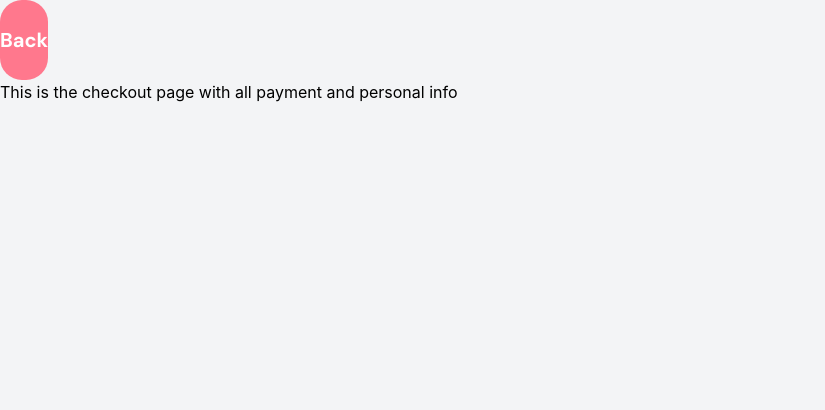
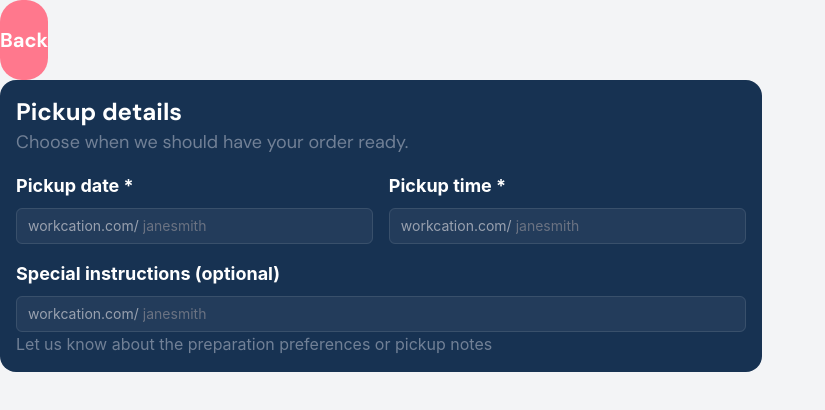
Before and after one commit to Chingsan53/SweetPOS, a React (Vite) app: page /checkout in a window 1280 px wide. Shown: the top 410 px of the page, without its empty margins (0-825 px from the left). Built offline with nearby package versions, Linux system fonts and the light colour scheme.

Commit message:
added checkout page

```diff
--- a/src/Pages/Checkout/Checkout.jsx
+++ b/src/Pages/Checkout/Checkout.jsx
@@ -1,4 +1,5 @@
 import { useNavigate } from "react-router-dom";
+import PersonalDetail from "./PersonalDetail";
 
 function Checkout() {
   const navigate = useNavigate();
@@ -11,7 +12,10 @@ function Checkout() {
       >
         Back
       </button>
-      <h1>This is the checkout page with all payment and personal info</h1>
+
+      <div className="flex flex-row">
+        <PersonalDetail />
+      </div>
     </div>
   );
 }
--- /dev/null
+++ b/src/Pages/Checkout/PersonalDetail.jsx
@@ -0,0 +1,81 @@
+function PersonalDetail() {
+  return (
+    <div className="">
+      {/* Pickup Details */}
+      <div className="flex flex-col gap-4 bg-secondary rounded-2xl p-4">
+        <div>
+          <h1 className="font-dm font-bold text-2xl text-white">
+            Pickup details
+          </h1>
+          <p className="font-dm text-subText text-lg">
+            Choose when we should have your order ready.
+          </p>
+        </div>
+        <div className="flex flex-row gap-4">
+          <div>
+            <label className="text-white text-lg font-bold">
+              Pickup date *
+            </label>
+            <div class="mt-2">
+              <div class="flex items-center rounded-md bg-white/5 pl-3 outline-1 -outline-offset-1 outline-white/10 focus-within:outline-2 focus-within:-outline-offset-2 focus-within:outline-indigo-500">
+                <div class="shrink-0 text-base text-gray-400 select-none sm:text-sm/6">
+                  workcation.com/
+                </div>
+                <input
+                  id="username"
+                  type="text"
+                  name="username"
+                  placeholder="janesmith"
+                  class="block min-w-0 grow bg-transparent py-1.5 pr-3 pl-1 text-base text-white placeholder:text-gray-500 focus:outline-none sm:text-sm/6"
+                />
+              </div>
+            </div>
+          </div>
+          <div>
+            <label className="text-white text-lg font-bold">
+              Pickup time *
+            </label>
+            <div class="mt-2">
+              <div class="flex items-center rounded-md bg-white/5 pl-3 outline-1 -outline-offset-1 outline-white/10 focus-within:outline-2 focus-within:-outline-offset-2 focus-within:outline-indigo-500">
+                <div class="shrink-0 text-base text-gray-400 select-none sm:text-sm/6">
+                  workcation.com/
+                </div>
+                <input
+                  id="username"
+                  type="text"
+                  name="username"
+                  placeholder="janesmith"
+                  class="block min-w-0 grow bg-transparent py-1.5 pr-3 pl-1 text-base text-white placeholder:text-gray-500 focus:outline-none sm:text-sm/6"
+                />
+              </div>
+            </div>
+          </div>
+        </div>
+        <div>
+          <label className="text-white text-lg font-bold">
+            Special instructions (optional)
+          </label>
+          <div class="mt-2">
+            <div class="flex items-center rounded-md bg-white/5 pl-3 outline-1 -outline-offset-1 outline-white/10 focus-within:outline-2 focus-within:-outline-offset-2 focus-within:outline-indigo-500">
+              <div class="shrink-0 text-base text-gray-400 select-none sm:text-sm/6">
+                workcation.com/
+              </div>
+              <input
+                id="username"
+                type="text"
+                name="username"
+                placeholder="janesmith"
+                class="block min-w-0 grow bg-transparent py-1.5 pr-3 pl-1 text-base text-white placeholder:text-gray-500 focus:outline-none sm:text-sm/6"
+              />
+            </div>
+          </div>
+          <p className="text-subText">
+            Let us know about the preparation preferences or pickup notes
+          </p>
+        </div>
+      </div>
+    </div>
+  );
+}
+
+export default PersonalDetail;
```
